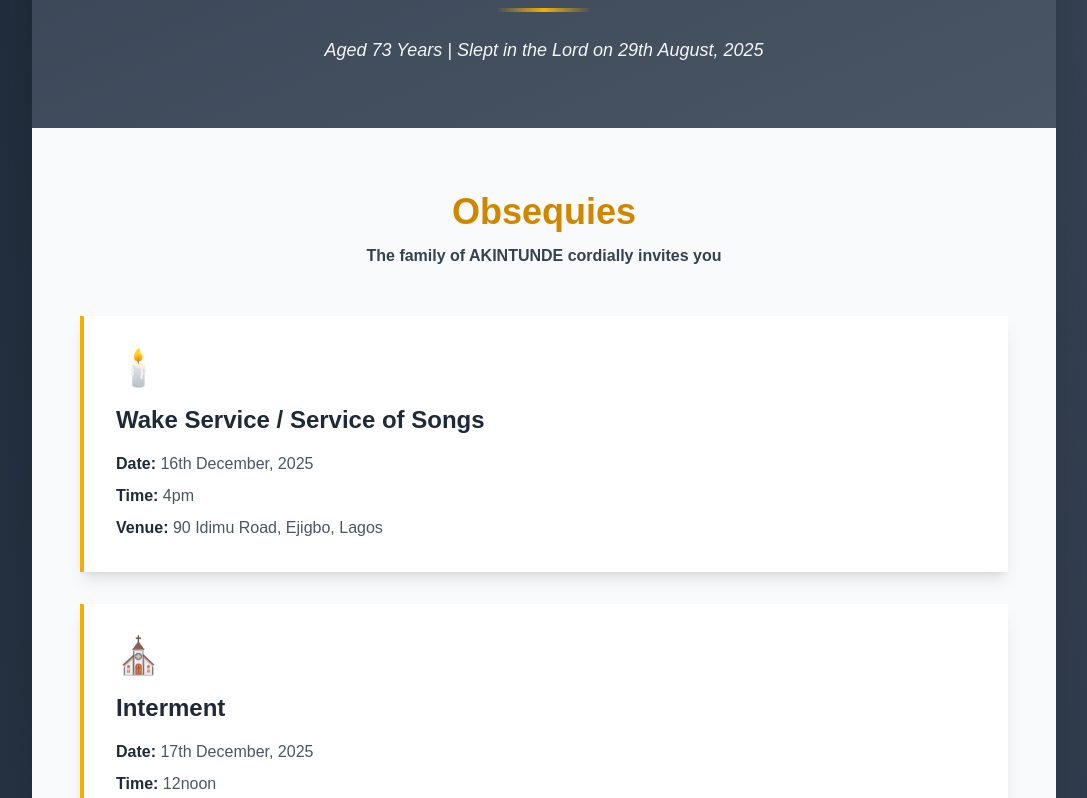
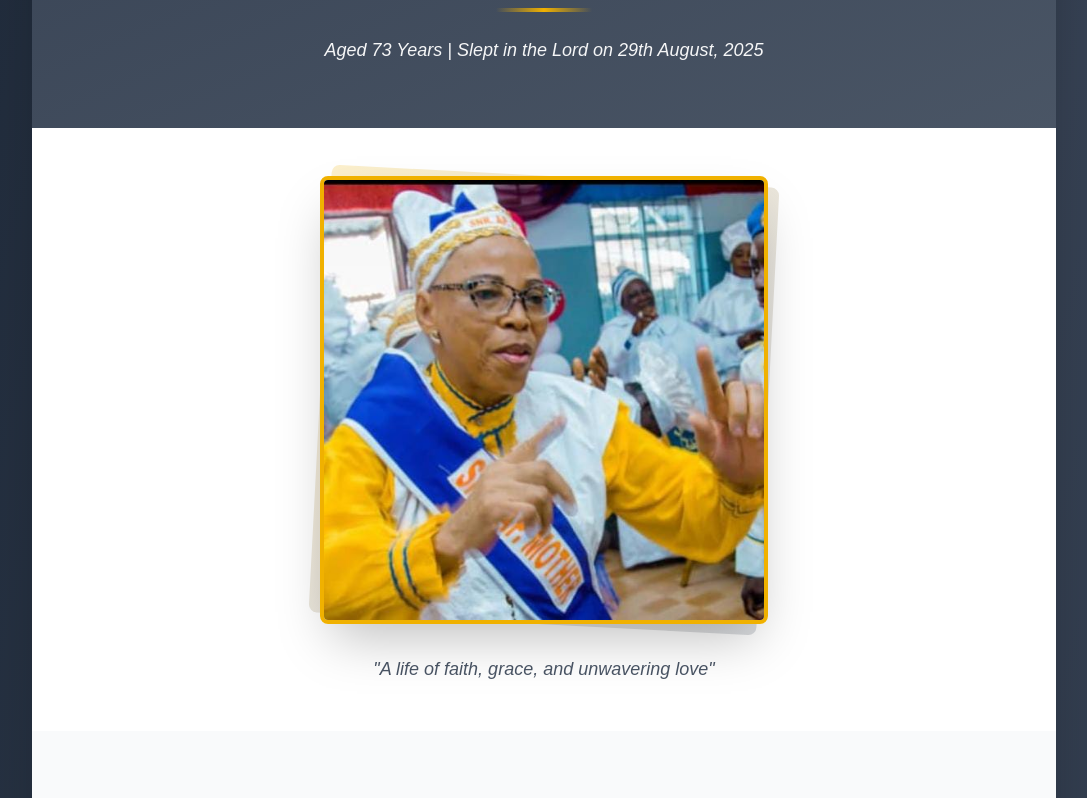
Before and after one commit to ebenezeryo/memorial-site, a Next.js app: page / in a window 1280 px wide. Shown: the part 300-1098 px from the top of the page, without its empty margins (96-1183 px from the left). Built offline with nearby package versions, Linux system fonts and the light colour scheme.

Commit message:
Add memorial photo of Mama Akin to the page

```diff
--- a/app/page.tsx
+++ b/app/page.tsx
@@ -51,6 +51,23 @@ export default function Home() {
             <p className="text-lg italic opacity-95">Aged 73 Years | Slept in the Lord on 29th August, 2025</p>
           </div>
         </header>
+
+        {/* Memorial Photo Section */}
+        <section className="py-12 px-6 bg-white">
+          <div className="max-w-4xl mx-auto text-center">
+            <div className="relative inline-block">
+              <div className="absolute inset-0 bg-gradient-to-br from-yellow-500/20 to-gray-600/20 rounded-lg transform rotate-3"></div>
+              <img
+                src="/mama akin.jpg"
+                alt="Snr. Apostolic Mother Florence Modupe Akintunde"
+                className="relative rounded-lg shadow-2xl max-w-md w-full mx-auto border-4 border-yellow-500"
+              />
+            </div>
+            <p className="mt-6 text-gray-600 italic text-lg">
+              &quot;A life of faith, grace, and unwavering love&quot;
+            </p>
+          </div>
+        </section>
 
         <section className="py-16 px-6 md:px-12 bg-gray-50">
           <h3 className="text-4xl font-bold text-center text-yellow-600 mb-3">Obsequies</h3>
```
Also changed, not shown: public/mama akin.jpg (added).
